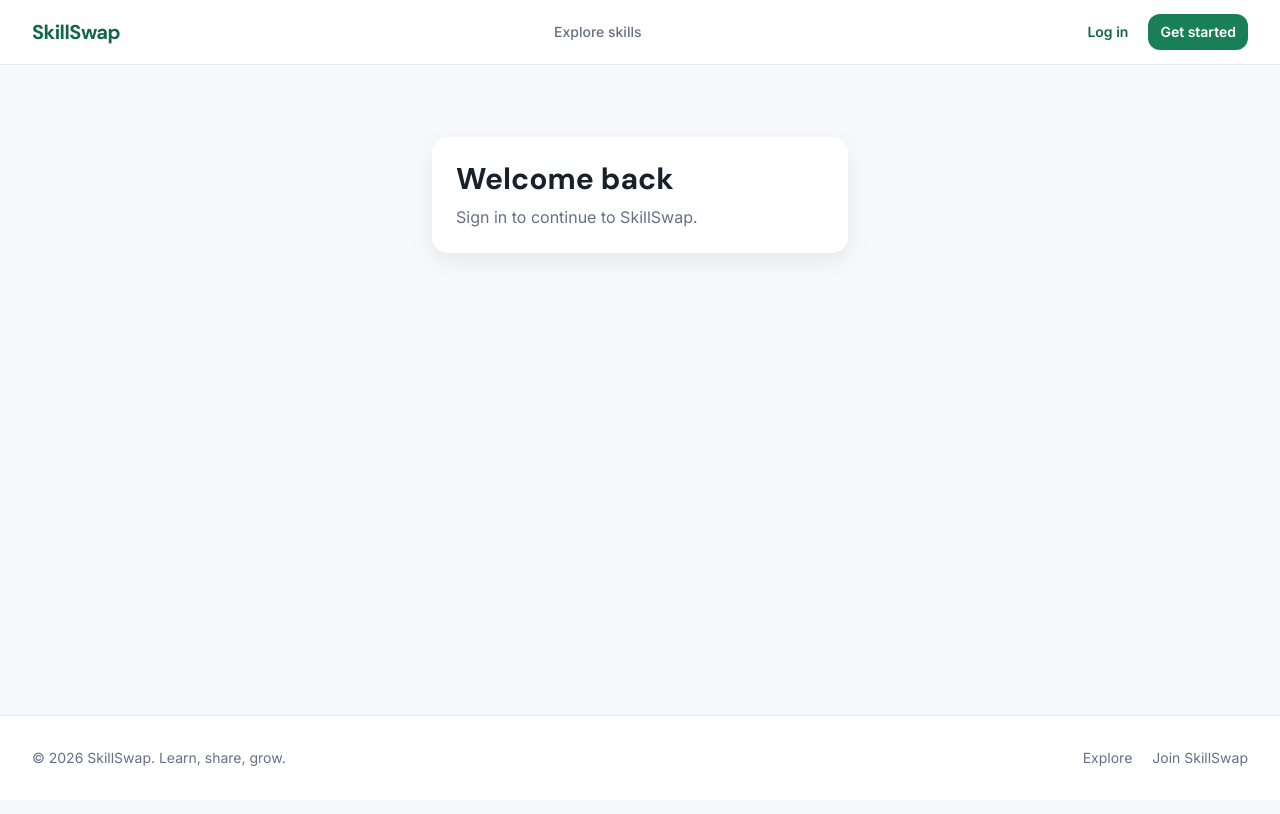
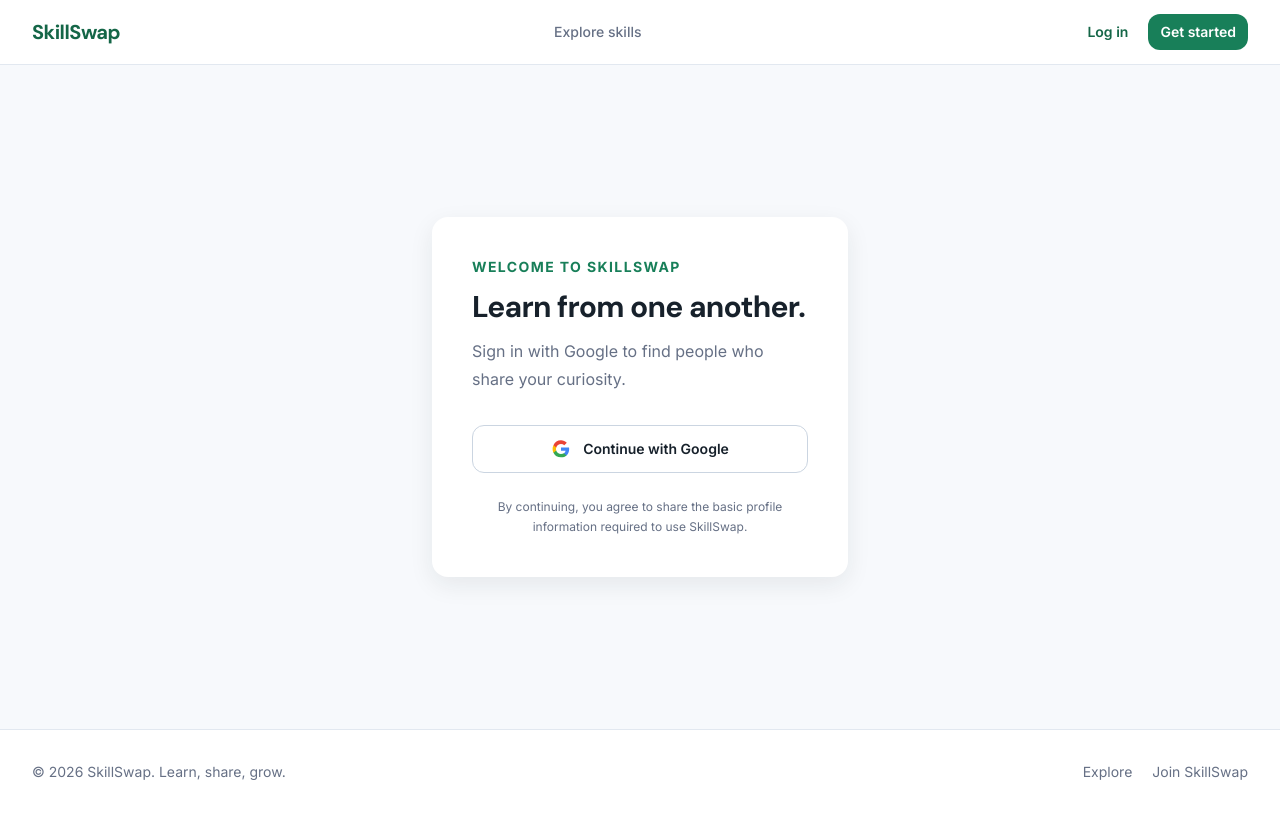
Before and after one commit to SolveMMG/SWE2030XA_GROUP_PROJECT, a React (Vite) app in the folder client/: page /login in a window 1280 px wide. Built offline with nearby package versions, Linux system fonts and the light colour scheme.

Commit message:
Login page with Google button wired to /auth/google

```diff
--- a/client/src/pages/LoginPage.jsx
+++ b/client/src/pages/LoginPage.jsx
@@ -1,5 +1,28 @@
 import { Card } from '../components';
 
 export default function LoginPage() {
-  return <section className="mx-auto max-w-md px-4 py-18"><Card><h1 className="font-display text-3xl font-bold">Welcome back</h1><p className="mt-2 text-muted">Sign in to continue to SkillSwap.</p></Card></section>;
+  return (
+    <section className="mx-auto flex min-h-[calc(100vh-8.5rem)] max-w-md items-center px-4 py-18">
+      <Card className="w-full" padding="p-8 sm:p-10">
+        <p className="text-sm font-bold uppercase tracking-widest text-brand-600">Welcome to SkillSwap</p>
+        <h1 className="mt-3 font-display text-3xl font-bold tracking-tight text-ink">Learn from one another.</h1>
+        <p className="mt-3 leading-7 text-muted">Sign in with Google to find people who share your curiosity.</p>
+
+        <a
+          href="/auth/google"
+          className="mt-8 inline-flex min-h-12 w-full items-center justify-center gap-3 rounded-xl border border-slate-300 bg-white px-5 text-sm font-semibold text-ink transition hover:bg-slate-50 focus:outline-none focus-visible:ring-2 focus-visible:ring-brand-500 focus-visible:ring-offset-2"
+        >
+          <svg className="h-5 w-5" viewBox="0 0 24 24" aria-hidden="true">
+            <path fill="#4285F4" d="M21.8 12.23c0-.71-.06-1.39-.18-2.05H12v3.88h5.5a4.7 4.7 0 0 1-2.04 3.08v2.51h3.23c1.89-1.74 3.11-4.31 3.11-7.42Z" />
+            <path fill="#34A853" d="M12 22c2.76 0 5.08-.91 6.69-2.35l-3.23-2.51c-.9.6-2.05.96-3.46.96-2.66 0-4.92-1.8-5.72-4.22H2.94v2.59A10.1 10.1 0 0 0 12 22Z" />
+            <path fill="#FBBC05" d="M6.28 13.88A6.08 6.08 0 0 1 5.96 12c0-.65.11-1.27.32-1.88V7.53H2.94A10 10 0 0 0 1.9 12c0 1.61.39 3.14 1.04 4.47l3.34-2.59Z" />
+            <path fill="#EA4335" d="M12 5.9c1.53 0 2.9.53 3.98 1.55l2.99-2.99C17.07 2.69 14.76 1.6 12 1.6a10.1 10.1 0 0 0-9.06 5.93l3.34 2.59C7.08 7.7 9.34 5.9 12 5.9Z" />
+          </svg>
+          Continue with Google
+        </a>
+
+        <p className="mt-6 text-center text-xs leading-5 text-muted">By continuing, you agree to share the basic profile information required to use SkillSwap.</p>
+      </Card>
+    </section>
+  );
 }
```
